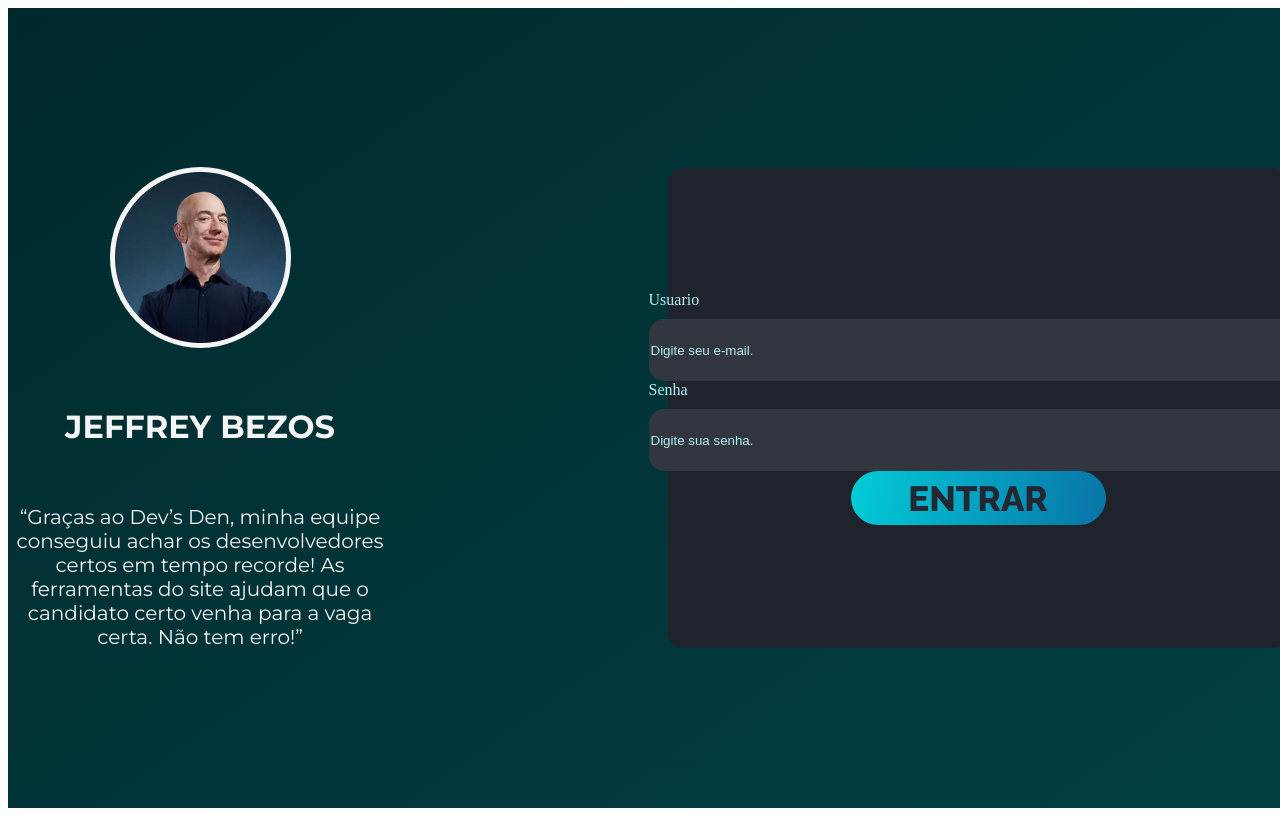
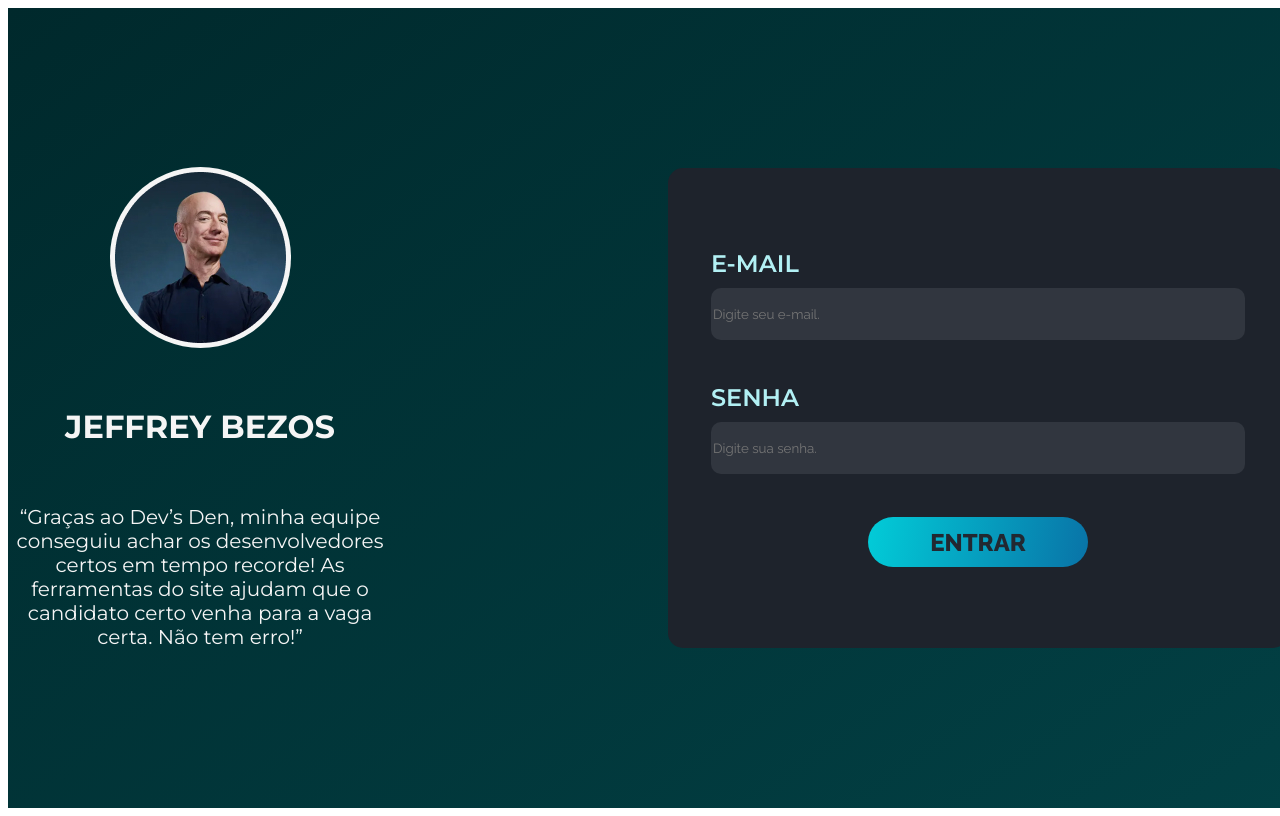
Before and after one commit to odavibatista/devs-den, a Next.js app: page /login in a window 1280 px wide. Shown: the top 816 px of the page. Built offline with nearby package versions, Linux system fonts and the light colour scheme.

Commit message:
feat: added better breakpoints to button component

```diff
--- a/src/app/login/page.tsx
+++ b/src/app/login/page.tsx
@@ -1,6 +1,7 @@
 import Button from "@/presentation/components/button";
 import styles from './styles.module.scss'
 import Input from "@/presentation/components/input"
+import Label from "@/presentation/components/label"
 
 export default function LoginScreen() {
   return (
@@ -14,11 +15,11 @@ export default function LoginScreen() {
         </div>
         <div className={styles.rightLogin}>
                 <div className={styles.textField}>
-                    <label htmlFor="email">Usuario</label>
+                    <Label forName="email" text="E-mail" uppercase/>
                     <Input type="email" placeholder="Digite seu e-mail." name="email" />
                 </div>
                 <div className={styles.textField}>
-                    <label htmlFor="password">Senha</label>
+                    <Label forName="password" text="Senha" uppercase/>
                     <Input type="password" placeholder="Digite sua senha." name="password" />
                 </div>
                 <Button text="ENTRAR"  />
--- a/src/app/login/styles.module.scss
+++ b/src/app/login/styles.module.scss
@@ -48,6 +48,7 @@
     border-radius: 15px;
     display: flex;
     flex-direction: column;
+    gap: 43px;
     justify-content: center;
     height: 580px;
     width: 731px;
@@ -85,7 +86,3 @@
     color:  #B2F0F4;
     margin-bottom: 10px;
 }
-
-.textField > input::placeholder{
-    color:  #B2F0F4;
-}
--- a/src/presentation/components/button/styles.module.scss
+++ b/src/presentation/components/button/styles.module.scss
@@ -44,27 +44,10 @@
 
     }
 
-    @media (max-width: 768px) {
-        border-radius: 15px;
-        width: 580px;
-        height: 80px;
-        font-size: 36px;
-    }
-
-    @media (max-width: 620px) {
-        width: 450px;
-        height: 60px;
-        font-size: 30px;
-    }
-
-    @media (max-width: 480px) {
-        border-radius: 10px;
-        width: 330px;
-        height: 45px;
-        font-size: 20px;
-    }
-
-    @media (max-width: 375px) {
-        width: 290px;
+    @media (max-width: 1440px) {
+        border-radius: 55px;
+        width: 220px;
+        height: 50px;
+        font-size: 24px;
     }
 }
--- a/src/presentation/components/input/styles.module.scss
+++ b/src/presentation/components/input/styles.module.scss
@@ -2,9 +2,15 @@
 
 .input  {
     background-color: $dark-gray;
-    border-radius: 15px;
+    border-radius: 10px;
     border: none;
+    font-family: $r;
     height: 60px;
     outline: none;
     width: 655px;
+
+    @media  (max-width: 1440px) {
+        height: 50px;
+        width: 530px;
+    }
 }
--- a/src/presentation/components/label/index.tsx
+++ b/src/presentation/components/label/index.tsx
@@ -3,7 +3,7 @@ import styles from './styles.module.scss'
 interface LabelProps {
     text: string
     forName: string
-    uppercase: boolean
+    uppercase?: boolean
 }
 
 const Label = ({ text, forName, uppercase }: LabelProps): JSX.Element => {
```
